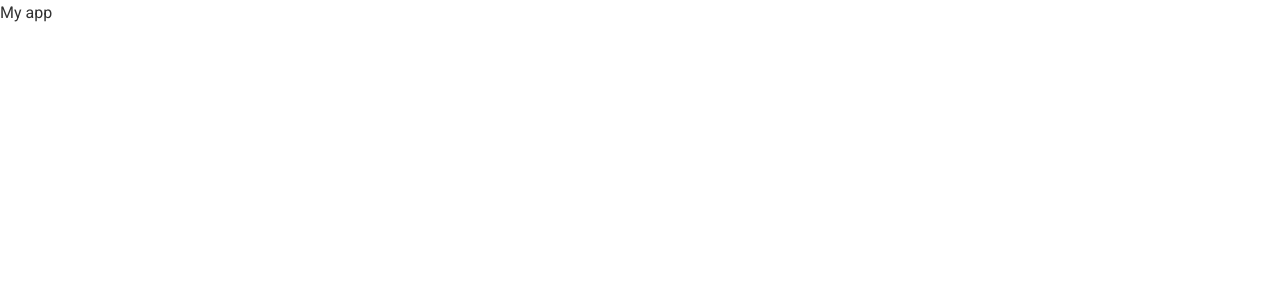
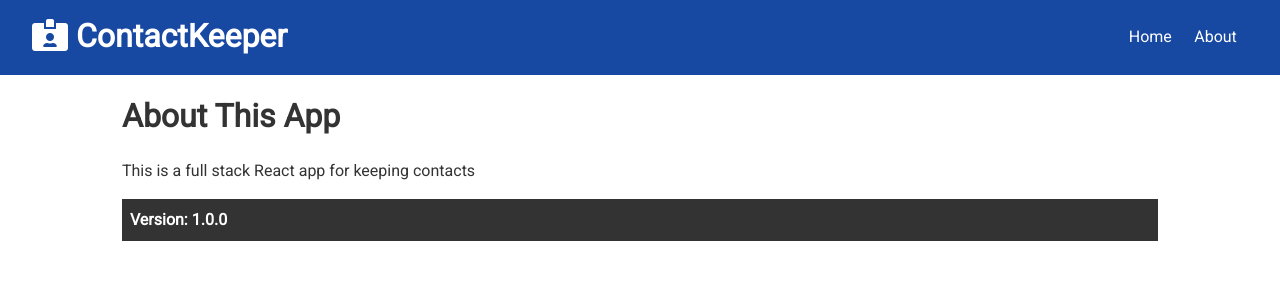
Before and after one commit to graygabrielle/contact-keeper, a React (Create React App) app in the folder client/: page /about in a window 1280 px wide. Shown: the top 300 px of the page. Built offline with nearby package versions, Linux system fonts and the light colour scheme.

Commit message:
navbar and router setup

```diff
--- a/client/src/App.js
+++ b/client/src/App.js
@@ -1,9 +1,25 @@
-import React from "react";
-
+import React, { Fragment } from "react";
+import { BrowserRouter as Router, Route, Switch } from "react-router-dom";
+import Navbar from "./components/layout/Navbar";
+import Home from "./components/pages/Home";
+import About from "./components/pages/About";
+import "@fortawesome/fontawesome-free/css/all.min.css";
 import "./App.css";
 
 const App = () => {
-  return <div className="App">My app</div>;
+  return (
+    <Router>
+      <Fragment>
+        <Navbar />
+        <div className="container">
+          <Switch>
+            <Route exact path="/" component={Home} />
+            <Route exact path="/about" component={About} />
+          </Switch>
+        </div>
+      </Fragment>
+    </Router>
+  );
 };
 
 export default App;
--- /dev/null
+++ b/client/src/components/layout/Navbar.js
@@ -0,0 +1,32 @@
+import React from "react";
+import PropTypes from "prop-types";
+import { Link } from "react-router-dom";
+
+const Navbar = ({ title, icon }) => {
+  return (
+    <div className="navbar bg-primary">
+      <h1>
+        <i className={icon} /> {title}
+      </h1>
+      <ul>
+        <li>
+          <Link to="/">Home</Link>
+        </li>
+        <li>
+          <Link to="/about">About</Link>
+        </li>
+      </ul>
+    </div>
+  );
+};
+
+Navbar.propTypes = {
+  title: PropTypes.string.isRequired,
+  icon: PropTypes.string
+};
+
+Navbar.defaultProps = {
+  title: "ContactKeeper",
+  icon: "fas fa-id-card-alt"
+};
+export default Navbar;
--- /dev/null
+++ b/client/src/components/pages/About.js
@@ -0,0 +1,17 @@
+import React from "react";
+
+const About = () => {
+  return (
+    <div>
+      <h1>About This App</h1>
+      <p className="my-1">
+        This is a full stack React app for keeping contacts
+      </p>
+      <p className="bg-dark p">
+        <strong>Version: 1.0.0</strong>
+      </p>
+    </div>
+  );
+};
+
+export default About;
--- /dev/null
+++ b/client/src/components/pages/Home.js
@@ -0,0 +1,11 @@
+import React from "react";
+
+const Home = () => {
+  return (
+    <div>
+      <h1>Home</h1>
+    </div>
+  );
+};
+
+export default Home;
```
